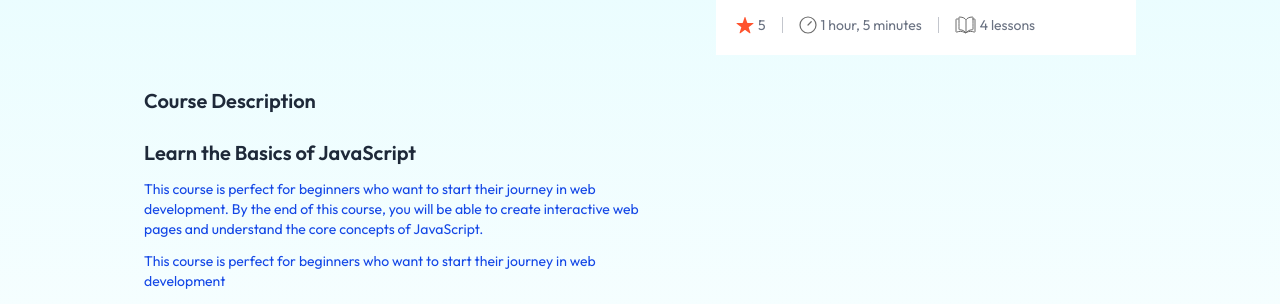
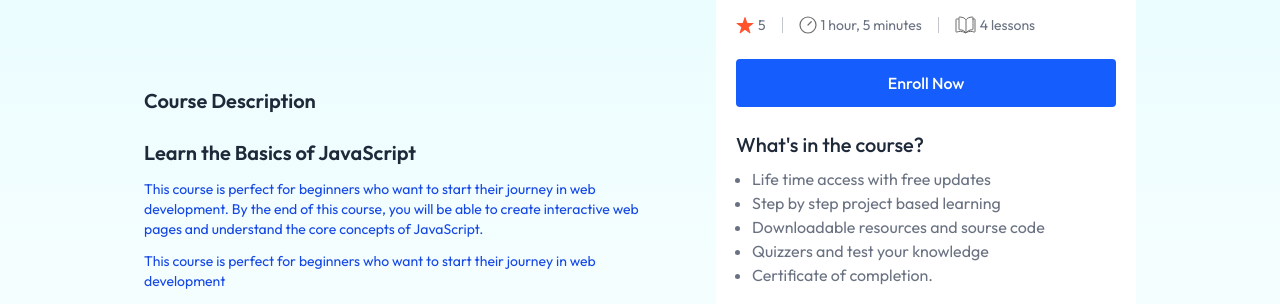
Before and after one commit to BanukaWeerapperuma/LMS_MERN-, a React (Vite) app in the folder LMS/client/: page /course/605c72efb3f1c2b1f8e4e1a1 in a window 1280 px wide. Shown: the part 496-800 px from the top of the page. Built offline with nearby package versions, Linux system fonts and the light colour scheme; no server answers.

Commit message:
Update CourseDetails.jsx
complete

```diff
--- a/LMS/client/src/pages/student/CourseDetails.jsx
+++ b/LMS/client/src/pages/student/CourseDetails.jsx
@@ -4,11 +4,18 @@ import { AppContext } from "../../context/AppContext";
 import Loading from "../../components/student/Loading";
 import { assets } from "../../assets/assets";
 import humanizeDuration from "humanize-duration";
+import Footer from "../../components/student/Footer";
+import YouTube from "react-youtube";
 
 const CourseDetails = () => {
+
+
   const { id } = useParams();
   const [courseData, setCourseData] = useState(null);
   const [openSections, setOpenSections] = useState({});
+  const [isAlreadyEnrolled, setIsAlreadyEnrolled] = useState(false);
+  const [playerData, setPlayerData] = useState(null);
+
 
   const { allCourses, calculateRating, calculateChapterTime, calculateCourseDuration, calculateNoOfLectures, currency } = useContext(AppContext);
 
@@ -32,9 +39,8 @@ const CourseDetails = () => {
     fetchCourseData();
   }, [allCourses]); // Ensures update when allCourses change
 
-  if (!courseData) return <Loading />;
-
-  return (
+  return courseData ?(
+    <>
       <div className="flex md:flex-row flex-col-reverse gap-10 relative items-start justify-between md:px-36 px-8 md:pt-[30px] pt-20 text-left bg-gradient-to-b from-cyan-100/70">
         <div className="absolute top-0 left-0 w-full h-section-height z-[-1] bg-gradient-to-b from-cyan-100/70"></div>
 
@@ -79,7 +85,9 @@ const CourseDetails = () => {
                           <div className="flex items-center justify-between w-full text-gray-800 text-xs md:text-default">
                             <p>{lecture.lectureTitle}</p>
                             <div className="flex items-center gap-2">
-                            {lecture.isPreviewFree && <p className="text-blue-600 cursor-pointer">Preview</p>}
+                              {lecture.isPreviewFree && <p onClick={() => setPlayerData({
+                                videoId: lecture.lectureUrl.split('/').pop()
+                              })} className="text-blue-500 cursor-pointer">Preview</p>}
                               <p>{humanizeDuration(lecture.lectureDuration * 60 * 1000, { units: ["h", "m"] })}</p>
                             </div>
                           </div>
@@ -124,10 +132,24 @@ const CourseDetails = () => {
         </div >
 
         <div className="max-w-course-card z-10 w-full shadow-custom-card rounded-t md:rounded-none overflow-hidden bg-white min-w-[300px] sm:min-w-[420px]">
-  <img src={courseData.courseThumbnail} alt="course thumbnail" />
+          {
+            playerData ?
+
+            <YouTube videoId={playerData.videoId} opts={{playerVars: { autoplay: 1 }}} iframeClassName="w-full aspect-video"/>
+
+          : <img src={courseData.courseThumbnail} alt="course thumbnail" />
+          }
+
           <div className="p-5">
             <div className="flex items-center gap-2">
+
+
+
                      <img className="w-3.5" src={assets.time_left_clock_icon} alt="time left clock icon" />
+
+
+
+
               <p className="text-red-500">
                 <span className="font-medium">5 days</span> left at this price
               </p>
@@ -163,15 +185,28 @@ const CourseDetails = () => {
                 <p>{calculateNoOfLectures(courseData)} lessons</p>
               </div>
             </div>
+            <button className="md:mt-6 mt-4 w-full py-3 rounded bg-blue-600 text-white font-medium"
+            >{isAlreadyEnrolled ? "Continue Learning" : "Enroll Now"}</button>
+
+            <div className="pt-6">
+              <p className="md:text-xl text-lg font-medium text-gray-800">What's in the course?</p>
+              <ul className="list-disc md:text-default ml-4 pt-2 text-gray-500">
+                <li>Life time access with free updates</li>
+                <li>Step by step project based learning</li>
+                <li>Downloadable resources and sourse code</li>
+                <li>Quizzers and test your knowledge</li>
+                <li>Certificate of completion.</li>
+              </ul>
             </div>
           </div>
+        </div>
+      </div>
+      <Footer />
+    </>
+  ):<Loading/>
 
 
+};
 
 
-    </div>
-
-  );
-};
-
 export default CourseDetails;
```
Lines whose indentation alone changed are shown as unchanged.
